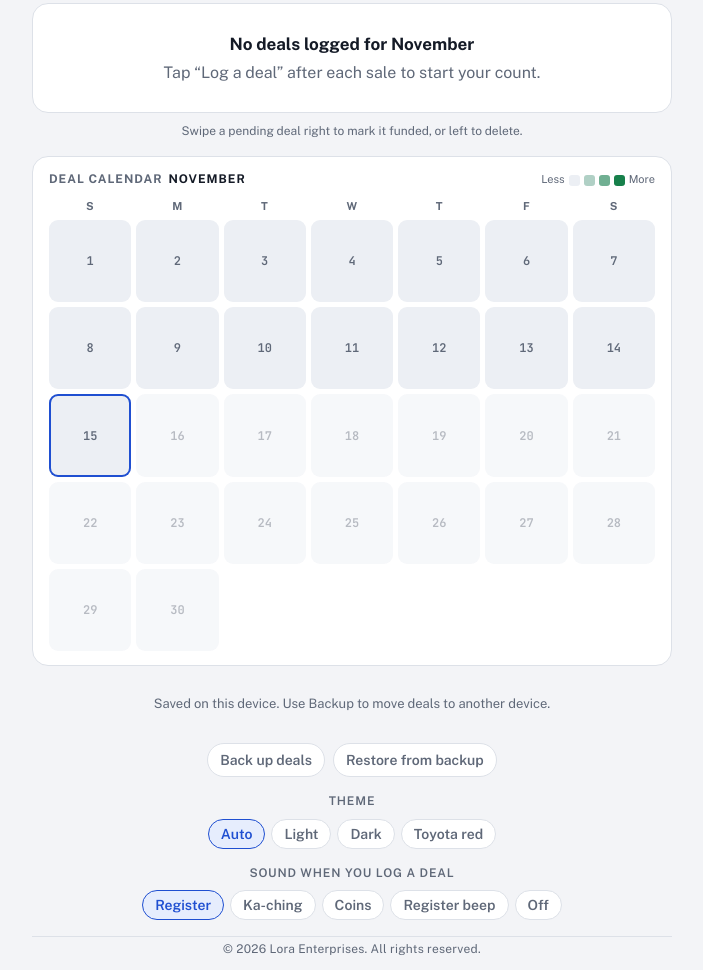
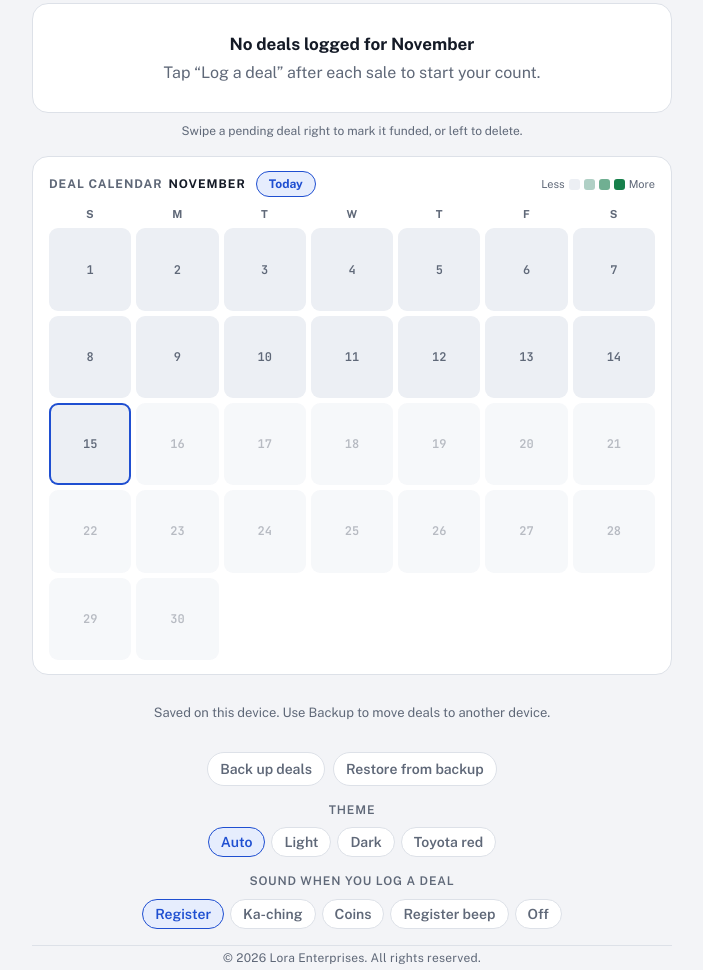
Before and after one commit to 2p5wr4ct6p-bot/trip-pad, a plain HTML site: page index.html in a window 1280 px wide. Shown: the part 1086-2056 px from the top of the page, without its empty margins (288-991 px from the left). Drawn offline with nearby package versions, Linux system fonts and the light colour scheme.

Commit message:
Today button on the deal calendar
Co-Authored-By: Claude Opus 5.5 <noreply@anthropic.com>
Claude-Session: https://claude.ai/code/session_01L9Q1Srn79HSTyiK7ieQC5C

```diff
--- a/index.html
+++ b/index.html
@@ -243,6 +243,8 @@ textarea{min-height:64px;resize:vertical}
 .tag.follow{background:color-mix(in srgb,var(--warn) 16%,var(--chip));color:var(--warn)}
 .tag.paid{background:color-mix(in srgb,var(--good) 14%,var(--chip));color:var(--good)}
 .cal{background:var(--card);border:1px solid var(--line);border-radius:16px;padding:14px 16px;display:flex;flex-direction:column;gap:10px}
+.calhead{display:flex;align-items:center;gap:10px}
+.todaybtn{border:1px solid var(--accent);background:var(--accent-soft);color:var(--accent);border-radius:999px;padding:5px 12px;font-weight:700;font-size:12px;cursor:pointer}
 .callegend{display:flex;align-items:center;gap:4px;font-size:11px;color:var(--muted)}
 .callegend i{width:11px;height:11px;border-radius:3px;display:inline-block}
 .calgrid{display:grid;grid-template-columns:repeat(7,minmax(0,1fr));gap:5px}
@@ -411,7 +413,7 @@ h1{background:linear-gradient(115deg,var(--hg1) 0%,var(--hg2) 12.5%,var(--hg3) 2
   <p class="swipehint">Swipe a pending deal right to mark it funded, or left to delete.</p>
 
   <section class="cal" aria-label="Deal calendar">
-    <div class="badgehead"><h3>Deal calendar<span id="calMonth"></span></h3><span class="callegend" aria-hidden="true">Less <i style="background:var(--chip)"></i><i style="background:color-mix(in srgb,var(--good) 28%,var(--chip))"></i><i style="background:color-mix(in srgb,var(--good) 58%,var(--chip))"></i><i style="background:var(--good)"></i> More</span></div>
+    <div class="badgehead"><div class="calhead"><h3>Deal calendar<span id="calMonth"></span></h3><button type="button" class="todaybtn" id="calToday">Today</button></div><span class="callegend" aria-hidden="true">Less <i style="background:var(--chip)"></i><i style="background:color-mix(in srgb,var(--good) 28%,var(--chip))"></i><i style="background:color-mix(in srgb,var(--good) 58%,var(--chip))"></i><i style="background:var(--good)"></i> More</span></div>
     <div class="calgrid" id="calGrid"></div>
   </section>
   <p class="note" id="syncNote">Loading your deals…</p>
@@ -1042,6 +1044,8 @@ $("listHeadClear").addEventListener("click",()=>{ searchQ=""; $("searchBox").val
 $("alertBar").addEventListener("click",()=>{ filter="followup"; searchQ=""; $("searchBox").value=""; dayFilter=null;
   document.querySelectorAll(".filters .chipbtn").forEach(x=>x.setAttribute("aria-pressed","false")); listEnter=true; render(); $("listHead").scrollIntoView({behavior:"smooth",block:"start"}); });
 $("csvBtn").addEventListener("click",exportCsv);
+$("calToday").addEventListener("click",()=>{ const n=new Date(); view=new Date(n.getFullYear(),n.getMonth(),1); dayFilter=today(); searchQ=""; $("searchBox").value=""; if(filter==="followup") filter="all";
+  listEnter=true; render(); tap(); $("listHead").scrollIntoView({behavior:reduceMotion()?"auto":"smooth",block:"start"}); });
 $("next").addEventListener("click",()=>{view.setMonth(view.getMonth()+1); dayFilter=null; listEnter=true; render();});
 document.querySelectorAll(".filters .chipbtn").forEach(b=>b.addEventListener("click",()=>{filter=b.dataset.f;
   document.querySelectorAll(".filters .chipbtn").forEach(x=>x.setAttribute("aria-pressed",String(x===b))); render();}));
```
